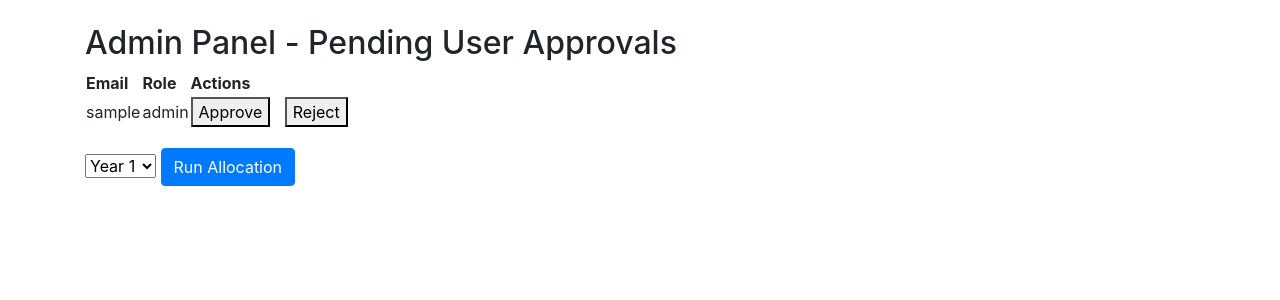
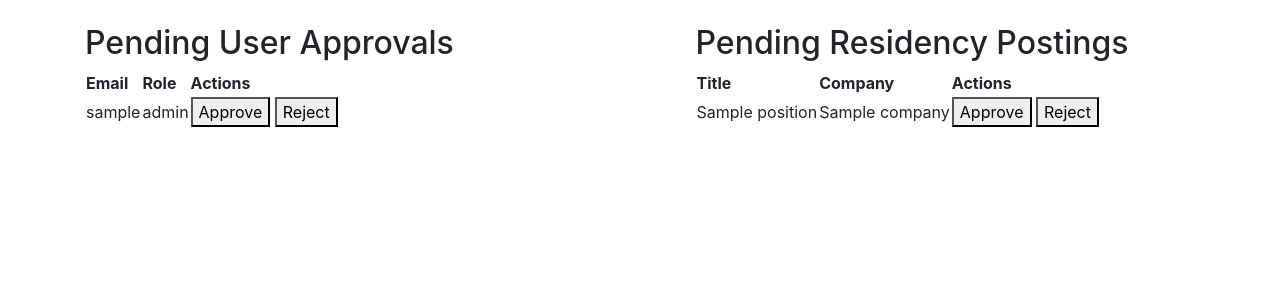
Before and after one commit to SyedFahimRahman/B4Epic, a Flask app: template templates/admin.html in a window 1280 px wide. Shown: the part 77-377 px from the top of the page. Run offline with Flask 3, Linux system fonts and the light colour scheme; the template is opened without the code that fills it: values that come from a table or form of the project are taken from there, others are empty; tables that the repository leaves empty hold one stand-in row (values such as "Sample post").

Commit message:
fixed admin approval, worked on ranking residency job etc

```diff
--- a/app.py
+++ b/app.py
@@ -1,3 +1,4 @@
+import app
 from flask import Flask, redirect, url_for, render_template, session, flash, request
 from functools import wraps
 
@@ -36,9 +37,15 @@ def student_required(f):
     return decorated_function
 
 # ----------------- Public Routes -----------------
+from flask import session, render_template
+
 @app.route("/")
 def index():
-    return render_template("index.html")
+    student = None
+    if session.get("role") == "student" and session.get("student"):
+        student = session.get("student")
+    return render_template("index.html", student=student)
+
 
 @app.route("/home")
 def home():
@@ -65,6 +72,7 @@ def login():
                 session["email"] = email
                 session["role"] = "admin"
                 return redirect(url_for("admin_panel"))
+
             elif user.role == "company":
                 if not user.is_approved:
                     flash("Your account is pending admin approval.")
@@ -72,15 +80,45 @@ def login():
                 session["email"] = email
                 session["role"] = "company"
                 session["company_id"] = user.id
-                return redirect(url_for("index"))  # or another company dashboard if you have one
+                return redirect(url_for("index"))
+
+            elif user.role == "student":
+                if not user.is_approved:
+                    flash("Your account is pending admin approval.")
+                    return render_template("login.html")
+                session["email"] = email
+                session["role"] = "student"
+                session["student_id"] = user.id
+
+                # Fetch the student record
+                student_obj = Student.query.get(user.id)
+                if student_obj:
+                    session["student"] = {
+                        "id": student_obj.id,
+                        "year": student_obj.year if hasattr(student_obj, 'year') else 2025,
+                        "first_name": student_obj.first_name,
+                        "last_name": student_obj.last_name
+                    }
+                else:
+                    # fallback if student not found
+                    session["student"] = {
+                        "id": user.id,
+                        "year": 2025,
+                        "first_name": "",
+                        "last_name": ""
+                    }
+
+                return redirect(url_for("index"))
+
             else:
+                # Other roles
                 if not user.is_approved:
                     flash("Your account is pending admin approval.")
                     return render_template("login.html")
                 session["email"] = email
                 session["role"] = user.role
-                session["student_id"] = user.id
                 return redirect(url_for("index"))
+
         flash("Invalid credentials.")
     return render_template("login.html")
 
@@ -179,21 +217,41 @@ def admin_panel():
 
     if request.method == "POST":
         action = request.form.get("action")
-        user_email = request.form.get("user_email")
-        pending_user = User.query.filter_by(username=user_email, is_approved=False).first()
+        item_type = request.form.get("item_type")
 
-        if pending_user:
-            if action == "approve":
-                pending_user.is_approved = True
-                db.session.commit()
-                flash(f"Approved {user_email}")
-            elif action == "reject":
-                db.session.delete(pending_user)
-                db.session.commit()
-                flash(f"Rejected {user_email}")
+        if item_type == "user":
+            user_email = request.form.get("user_email")
+            pending_user = User.query.filter_by(username=user_email, is_approved=False).first()
+
+            if pending_user:
+                if action == "approve":
+                    pending_user.is_approved = True
+                    db.session.commit()
+                    flash(f"Approved user: {user_email}")
+                elif action == "reject":
+                    db.session.delete(pending_user)
+                    db.session.commit()
+                    flash(f"Rejected user: {user_email}")
+
+        elif item_type == "residency":
+            position_id = request.form.get("position_id")
+            position = ResidencyPosition.query.get(position_id)
+
+            if position and not position.is_approved:
+                if action == "approve":
+                    position.is_approved = True
+                    db.session.commit()
+                    flash(f"Approved residency: {position.title}")
+                elif action == "reject":
+                    db.session.delete(position)
+                    db.session.commit()
+                    flash(f"Rejected residency: {position.title}")
 
     pending_users = User.query.filter_by(is_approved=False).all()
-    return render_template("admin.html", pending_users=pending_users)
+    pending_positions = ResidencyPosition.query.filter_by(is_approved=False).all()
+
+    return render_template("admin.html", pending_users=pending_users, pending_positions=pending_positions)
+
 
 # ----------------- Allocation Routes -----------------
 """@app.route('/run-allocation')
@@ -327,40 +385,41 @@ def list_residencies():
 
     return render_template("residency_list.html", residencies=residencies_data)
 
-@app.route('/student/rank_residencies', methods=['GET', 'POST'])
-@student_required
+
+@app.route("/student/rank_residencies", methods=["GET", "POST"])
 def rank_residencies():
-    student_id = session.get('student_id')
-    positions = ResidencyPosition.query.all()
+    student = session.get("student")
+    if not student:
+        flash("You need to log in as a student to access this page.")
+        return redirect(url_for("login"))
 
-    if request.method == 'POST':
-        position_order_str = request.form.get('position_order', '')
-        if not position_order_str:
-            flash("Please rank the positions before submitting.")
-            return redirect(url_for('rank_residencies'))
+    positions = (
+        db.session.query(ResidencyPosition, Company)
+        .join(Company, ResidencyPosition.company_id == Company.id)
+        .filter(ResidencyPosition.is_approved == True)  # Optional: only approved ones
+        .all()
+    )
 
-        position_ids = position_order_str.split(',')
+    # Format data to pass to template
+    positions_list = []
+    for position, company in positions:
+        positions_list.append({
+            "id": position.id,
+            "company_id": company.name,  # Or company.id if you prefer
+            "title": position.title,
+            "num_of_residencies": position.num_of_residencies
+        })
 
-        # Delete old rankings for this student
-        Ranking.query.filter_by(student_id=student_id).delete()
+    if request.method == "POST":
+        position_order = request.form.get("position_order")
+        if position_order:
+            flash("Your residency rankings have been saved!")
+            return redirect(url_for("rank_residencies"))
 
-        # Add new rankings
-        for rank, pos_id in enumerate(position_ids, start=1):
-            pos = ResidencyPosition.query.get(int(pos_id))
-            if pos is None:
-                continue
-            ranking = Ranking(
-                student_id=student_id,
-                residency_id=pos.id,
-                rank=rank
-            )
-            db.session.add(ranking)
+    # Fix the year to 2025 here explicitly:
+    student['year'] = 2025
 
-        db.session.commit()
-        flash("Your rankings have been saved!")
-        return redirect(url_for('index'))
-
-    return render_template('rank_residencies.html', positions=positions)
+    return render_template("rank_residencies.html", positions=positions_list, student=student)
 
 @app.route('/run-allocation', methods=["POST"])
 def run_allocate_students():
--- a/models.py
+++ b/models.py
@@ -90,6 +90,7 @@ class ResidencyPosition(db.Model):
     is_combined = db.Column(db.Boolean, default=False)
     company = db.relationship('Company', backref='residency_positions', lazy=True)
     salary= db.Column(db.Float)
+    is_approved = db.Column(db.Boolean, default=False)
 
 
 class CompanyAssignment(db.Model):
--- a/templates/admin.html
+++ b/templates/admin.html
@@ -1,15 +1,71 @@
 {% extends "base.html" %}
 
-{% block head %}
-  <link rel="stylesheet" href="{{ url_for('static', filename='admin.css') }}">
-{% endblock %}
+{% block content %}
+<div class="admin-panel" style="display: flex; gap: 40px; justify-content: space-between;">
 
-{% block content %}
-<div class="admin-wrapper">
-  <div class="glass-container">
-    <div class="admin-box">
-      <h2>Admin Panel - Pending User Approvals</h2>
+  <!-- Pending Users -->
+  <div style="width: 45%;">
+    <h2>Pending User Approvals</h2>
+    {% if pending_users %}
+      <table>
+        <thead>
+          <tr><th>Email</th><th>Role</th><th>Actions</th></tr>
+        </thead>
+        <tbody>
+          {% for user in pending_users %}
+            <tr>
+              <td>{{ user.username }}</td>
+              <td>{{ user.role }}</td>
+              <td>
+                <form method="POST" style="display:inline;">
+                  <input type="hidden" name="user_email" value="{{ user.username }}">
+                  <input type="hidden" name="item_type" value="user">
+                  <button type="submit" name="action" value="approve">Approve</button>
+                  <button type="submit" name="action" value="reject">Reject</button>
+                </form>
+              </td>
+            </tr>
+          {% endfor %}
+        </tbody>
+      </table>
+    {% else %}
+      <p>No pending users.</p>
+    {% endif %}
+  </div>
 
+  <!-- Pending Residencies -->
+  <div style="width: 45%;">
+    <h2>Pending Residency Postings</h2>
+    {% if pending_positions %}
+      <table>
+        <thead>
+          <tr><th>Title</th><th>Company</th><th>Actions</th></tr>
+        </thead>
+        <tbody>
+          {% for position in pending_positions %}
+            <tr>
+              <td>{{ position.title }}</td>
+              <td>{{ position.company.name }}</td>
+              <td>
+                <form method="POST" style="display:inline;">
+                  <input type="hidden" name="position_id" value="{{ position.id }}">
+                  <input type="hidden" name="item_type" value="residency">
+                  <button type="submit" name="action" value="approve">Approve</button>
+                  <button type="submit" name="action" value="reject">Reject</button>
+                </form>
+              </td>
+            </tr>
+          {% endfor %}
+        </tbody>
+      </table>
+    {% else %}
+      <p>No pending residencies.</p>
+    {% endif %}
+  </div>
+
+</div>
+
+<!-- Flash Messages -->
 {% with messages = get_flashed_messages() %}
   {% if messages %}
     <ul class="flash-messages">
@@ -20,59 +76,4 @@
   {% endif %}
 {% endwith %}
 
-      {% if pending_users %}
-        <table>
-          <thead>
-            <tr>
-              <th>Email</th>
-              <th>Role</th>
-              <th>Actions</th>
-            </tr>
-          </thead>
-          <tbody>
-            {% for user in pending_users %}
-              <tr>
-                <td>{{ user.username }}</td>
-                <td>{{ user.role }}</td>
-                <td>
-                  <form method="POST" style="display:inline; margin-right: 10px;">
-                    <input type="hidden" name="user_email" value="{{ user.username }}">
-                    <button type="submit" name="action" value="approve">Approve</button>
-                  </form>
-                  <form method="POST" style="display:inline;">
-                    <input type="hidden" name="user_email" value="{{ user.username }}">
-                    <button type="submit" name="action" value="reject">Reject</button>
-                  </form>
-                </td>
-              </tr>
-            {% endfor %}
-          </tbody>
-        </table>
-      {% else %}
-        <p>No users pending approval.</p>
-      {% endif %}
-    </div>
-  </div>
-</div>
-
-<div style="margin-top: 20px;">
-  <form id="run-allocation-form" method="POST">
-    <select id="year-select" required>
-      <option value="1">Year 1</option>
-      <option value="2">Year 2</option>
-      <option value="3">Year 3</option>
-      <option value="4">Year 4</option>
-    </select>
-    <button type="submit" class="btn btn-primary">Run Allocation</button>
-  </form>
-</div>
-
-<script>
-document.getElementById('run-allocation-form').addEventListener('submit', function(e) {
-  e.preventDefault();
-  const year = document.getElementById('year-select').value;
-  window.location.href = `/run-allocation/${year}`;
-});
-</script>
-
 {% endblock %}
```
Lines whose indentation alone changed are shown as unchanged.
